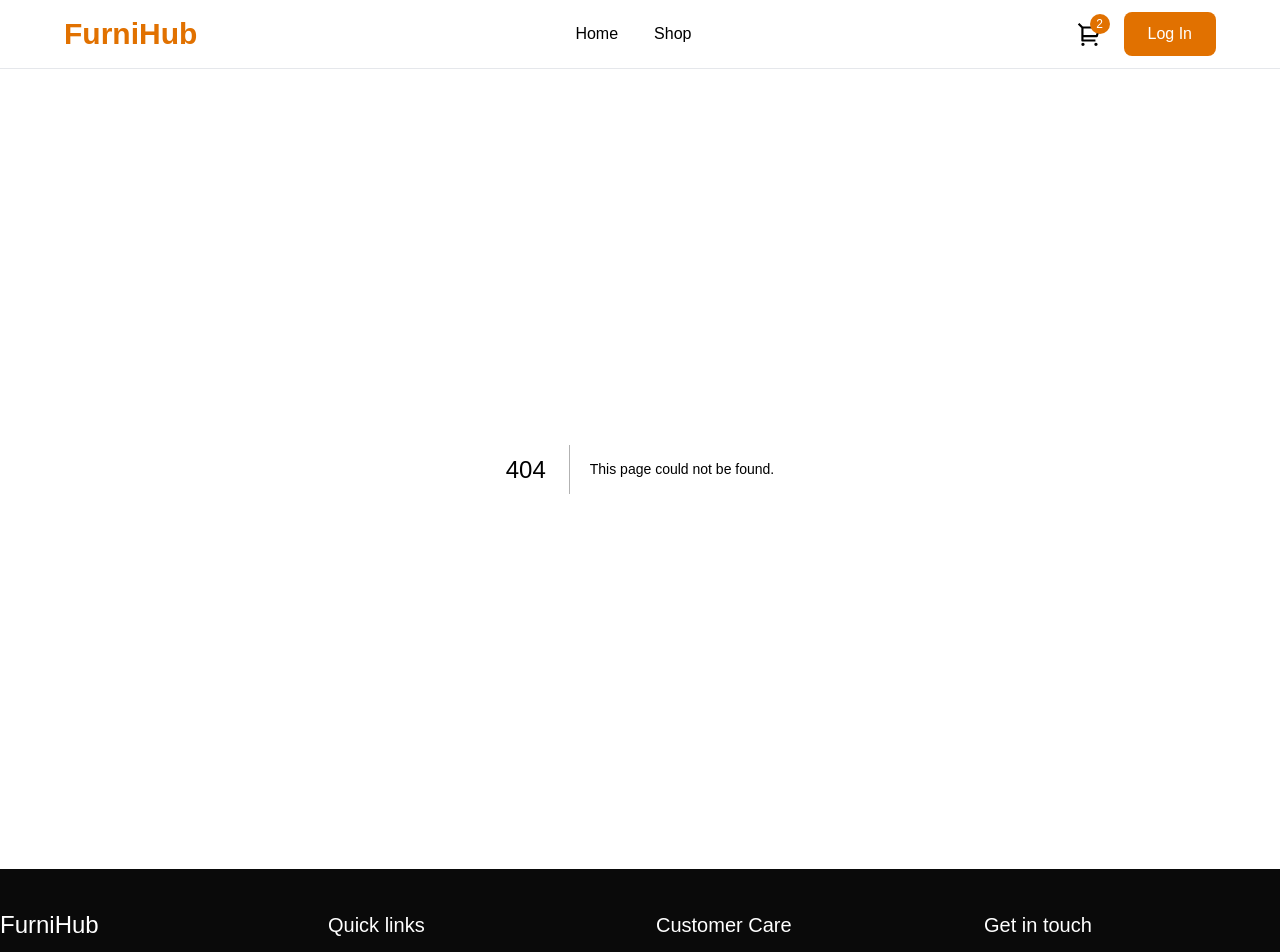
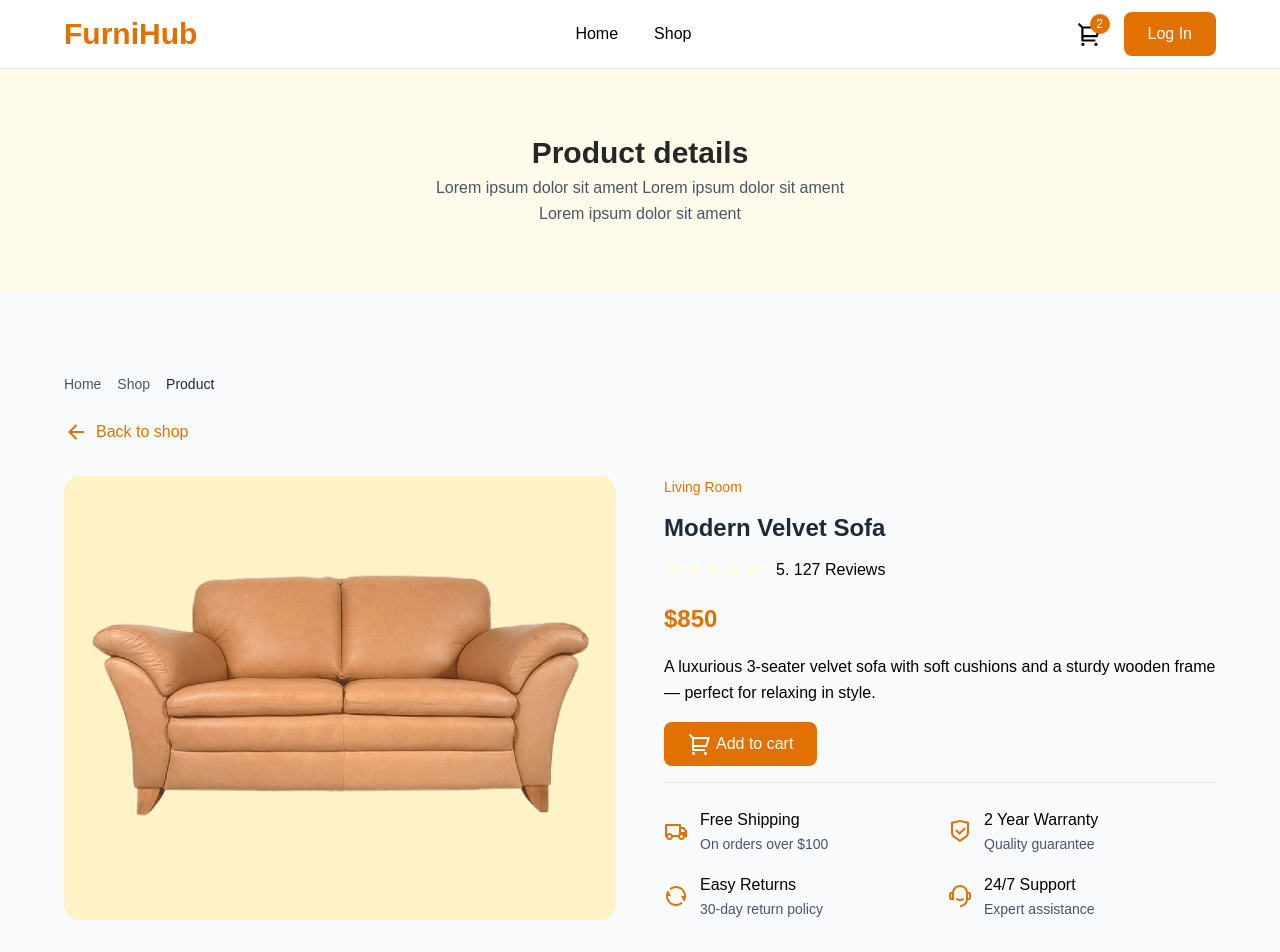
Before and after one commit to AnJungGeon/e-commerce-website-v1, a Next.js app: page /shop/1 in a window 1280 px wide. Before the commit this address had no page. Shown: the top 952 px of the page. Built offline with nearby package versions, Linux system fonts and the light colour scheme; a web font is replaced by a local one.

Commit message:
feat: ProductListSec 추가

```diff
--- /dev/null
+++ b/app/shop/[id]/page.tsx
@@ -0,0 +1,119 @@
+"use client";
+import Link from "next/link";
+import {RiArrowLeftLine, RiShoppingCart2Line, RiStarFill} from "@remixicon/react";
+import Image from "next/image";
+import {productFeatures, allProducts} from "@/data/data";
+import {useParams} from "next/navigation";
+
+export default function ProductDetails(){
+    const params = useParams();
+    const productId = parseInt(params.id as string);
+    const product = allProducts.find(p => p.id === productId);
+
+    if(!product){
+        return (
+            <div className="min-h-screen flex items-center justify-center">
+                <p className="text-2xl">product not found</p>
+            </div>
+        )
+    }
+    return( <>
+        {/*Page title*/}
+        <div className="bg-amber-50 text-center flex flex-col gap-1.5
+        items-center justify-center min-h-56 px-5">
+            <h2 className="text-3xl text-neutral-800">
+                Product details
+            </h2>
+            <p className="text-gray-600 max-w-md mx-auto">
+                Lorem ipsum dolor sit ament
+                Lorem ipsum dolor sit ament
+                Lorem ipsum dolor sit ament
+            </p>
+        </div>
+
+        {/*section*/}
+        <section className="py-20">
+            <div className="container">
+                {/*Bread crumb*/}
+                <div className="flex items-center gap-2 text-sm
+                text-gray-600 mb-6">
+                    <Link href={'/'}
+                     className="hover:text-amber-600
+                     focus:text-amber-600 transition"
+                    >Home</Link>
+                    <span></span>
+                    <Link href={'shop'}
+                      className="hover:text-amber-600
+                     focus:text-amber-600 transition"
+                    >Shop</Link>
+                    <span></span>
+                    <p className="text-gray-800">Product</p>
+                </div>
+                {/*Back btn*/}
+                <Link href={""} className="inline-flex items-center gap-2 text-amber-600
+                hover:text-amber-700 mb-8 font-medium
+                focus:text-amber-700 transition-colors">
+                    <RiArrowLeftLine />
+                    Back to shop
+                </Link>
+
+                {/*wrapper*/}
+                <div className="grid gap-12 lg:grid-cols-2 ">
+                    {/*product Img*/}
+                    <div className="aspect-auto bg-amber-100 rounded-2xl
+                    overflow-hidden p-5">
+                        <Image src={product?.img} alt={product?.name}
+                        width={600} height={600} className="w-full h-full object-contain" />
+                    </div>
+                    {/*product Details*/}
+                    <div className="space-y-4">
+                        {/*Category*/}
+                        <p className="text-sm text-amber-600 font-medium">{product?.category}</p>
+                        {/*Title*/}
+                        <h3 className="text-2xl text-gray-800 ">{product?.name}</h3>
+                        {/*rating*/}
+                        <div className="flex items-center gap-3">
+                            <div className="flex items-center text-amber-50">
+                                {[1,2,3,4,5].map((i) => (
+                                    <RiStarFill key={i} size={20}  />
+                                ))}
+                            </div>
+                            <p className="">{product?.star}. 127 Reviews</p>
+                        </div>
+
+                        {/*price*/}
+                        <p className="text-2xl font-bold font-cunia text-amber-600">${product?.price}</p>
+                        {/*Description*/}
+                        <p>{product?.desc}</p>
+                        {/*add to cart*/}
+                        <button className="btn-primary flex items-center
+                        gap-1 ">
+                            <span className="shrink-0">
+                                <RiShoppingCart2Line/>
+                            </span>
+                            Add to cart
+                        </button>
+                        {/*Features*/}
+                        <div className="grid grid-cols-2 gap-4 pt-6
+                        border-t border-gray-200">
+                            {productFeatures.map(feature => (
+                                <div className="flex items-center gap-3" key={feature.id}>
+                                    <span className="shrink-0 text-amber-600">
+                                        <feature.icon/>
+                                    </span>
+                                    <div>
+                                        <p className="font-cunia">{feature.title}</p>
+                                        <p className="text-sm text-gray-600">
+                                            {feature.text}
+                                        </p>
+                                    </div>
+                                </div>
+                            ))}
+                        </div>
+                    </div>
+                </div>
+            </div>
+        </section>
+    </>
+    );
+}
--- a/app/shop/page.tsx
+++ b/app/shop/page.tsx
@@ -1,7 +1,13 @@
 import React from 'react'
+import PageTitle from "@/components/PageTitle";
+import ProductListSec from "@/components/ProductListSec";
 
 export default function Shop() {
-  return (
-    <div>Shop</div>
-  )
+  return <>
+    {/*page Title  */}
+    <PageTitle />
+
+    {/*product list */}
+    <ProductListSec />
+  </>
 }
--- /dev/null
+++ b/components/PageTitle.tsx
@@ -0,0 +1,21 @@
+"use client"
+import React from 'react';
+import {usePathname} from "next/navigation";
+
+export default function PageTitle(){
+    const pathname= usePathname();
+    return (
+        <div className="bg-amber-50 text-center flex flex-col gap-1.5
+        items-center justify-center min-h-56 px-5">
+            <h2 className="text-3xl text-neutral-800">
+                {pathname === "/shop" && "Shop"}
+                {pathname === "/shopping-cart" && "Shopping Cart"}
+            </h2>
+            <p className="text-gray-600 max-w-md mx-auto">
+                Lorem ipsum dolor sit ament
+                Lorem ipsum dolor sit ament
+                Lorem ipsum dolor sit ament
+            </p>
+        </div>
+    );
+}
--- /dev/null
+++ b/components/ProductListSec.tsx
@@ -0,0 +1,50 @@
+import React from "react";
+import {RiSearchLine, RiFilterLine} from "@remixicon/react";
+import {allProducts} from "@/data/data";
+import ProductCard from "@/components/ProductCard";
+
+export default  function ProductListSec() {
+    return <section>
+        <div className="container space-y-10">
+            {/*Filter bar*/}
+            <div className="bg-white border border-gray-200 gird
+            sm:flex gap-1.5 items-center justify-between mt-7 p-4 rounded-lg">
+                {/*Search bar*/}
+                <div className="border border-gray-200 flex
+                 focus-within:border-amber-600 rounded-md">
+                    <input type="text" className="w-full h-full py-2 outline-none px-3.5
+                    text-gray-700" placeholder="입력해주세요"/>
+                    <button className="text-gray-700 h-auto w-10 flex
+                    items-center justify-center hover:text-amber-700
+                    transition-colors">
+                        <RiSearchLine/>
+                    </button>
+                </div>
+                {/*Filter Btn*/}
+                <div className="flex border border-gray-300 rounded-md
+                focus-within:border-amber-500">
+                    <select className="appearance-none outline-none px-2.5
+                    py-1.5 flex-1">
+                        {[
+                            "sort By", "Price: Low to High", "Price: High to Low",
+                            "Name :A to Z"
+                        ].map((label, index) => (
+                            <option key={index}>{label}</option>
+                        ))}
+                    </select>
+                    <button className="flex items-center justify-center
+                    w-7 text-neutral-800 focus-within:text-amber-500 transition">
+                        <RiFilterLine/>
+                    </button>
+                </div>
+            </div>
+
+            {/*Product list*/}
+            <div className="gird gap-6 sm:grid-cols-2 lg:grid-cols-3 mb-14 sm:mb-28">
+                {allProducts.map((product) => (
+                    <ProductCard key={product.id} {...product} />
+                ))}
+            </div>
+        </div>
+    </section>;
+}
```
Also changed, not shown: 2 other files (tests, documents, lock files or other folders).
